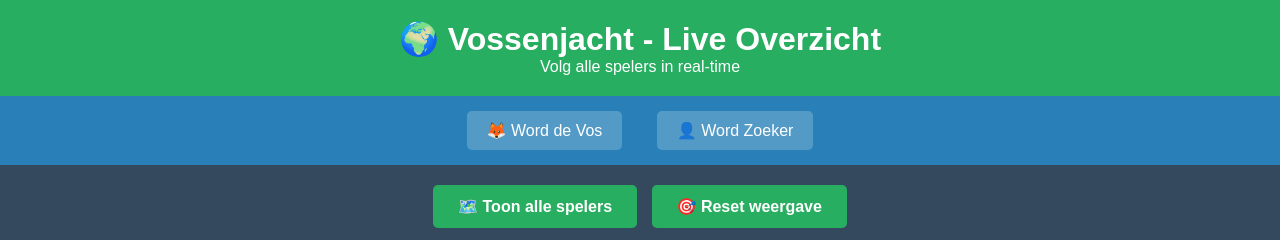
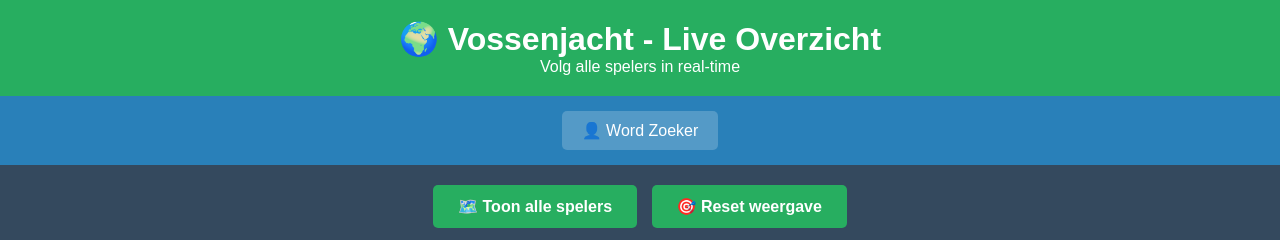
Before and after one commit to vollebakherk/live-location-tracker, a website: page public/index.html in a window 1280 px wide. Shown: the top 240 px of the page. Drawn offline with nearby package versions, Linux system fonts and the light colour scheme; no server answers.

Commit message:
Fix link formatting in index.html

```diff
--- a/public/index.html
+++ b/public/index.html
@@ -12,7 +12,7 @@
     </div>
 
     <div class="links">
-        <a href="/tracker" target="_blank">🦊 Word de Vos</a>
+
         <a href="/zoeker" target="_blank">👤 Word Zoeker</a>
     </div>
 
```
